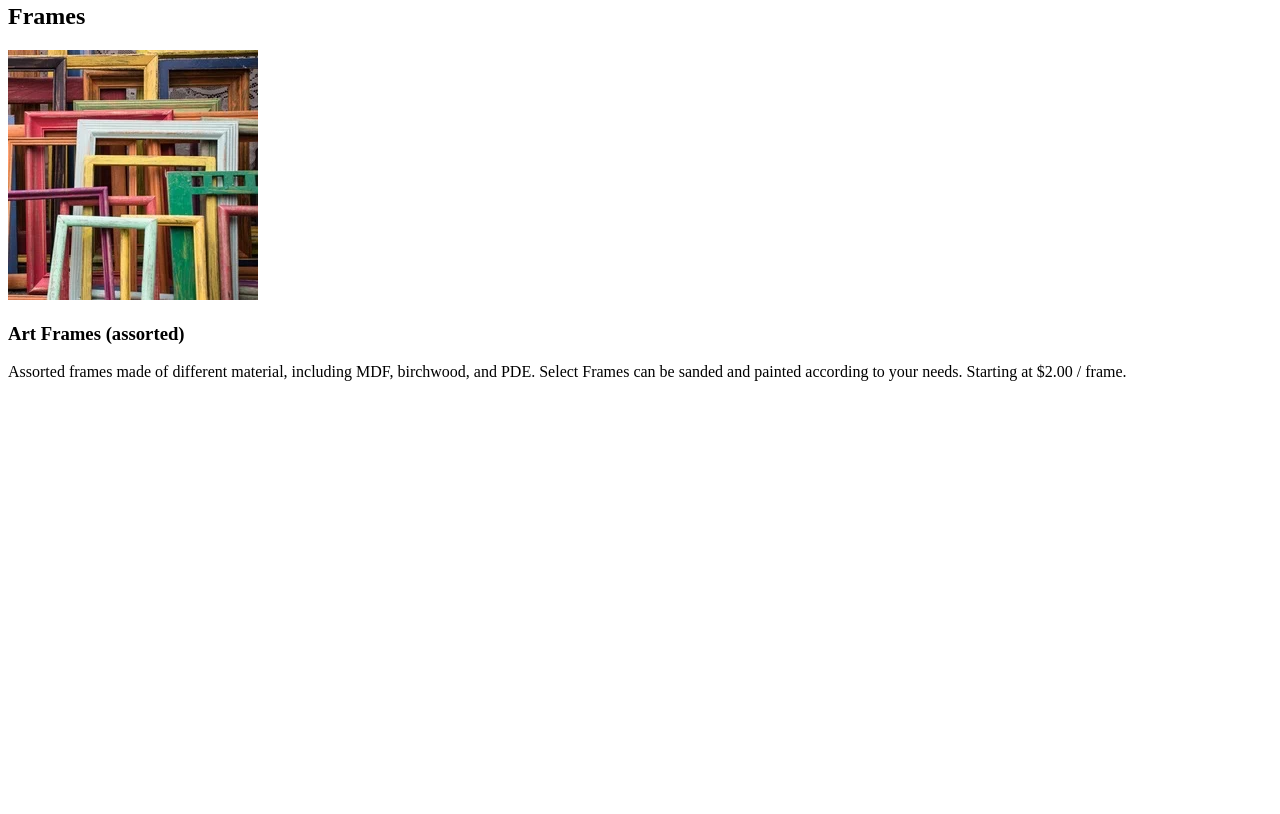
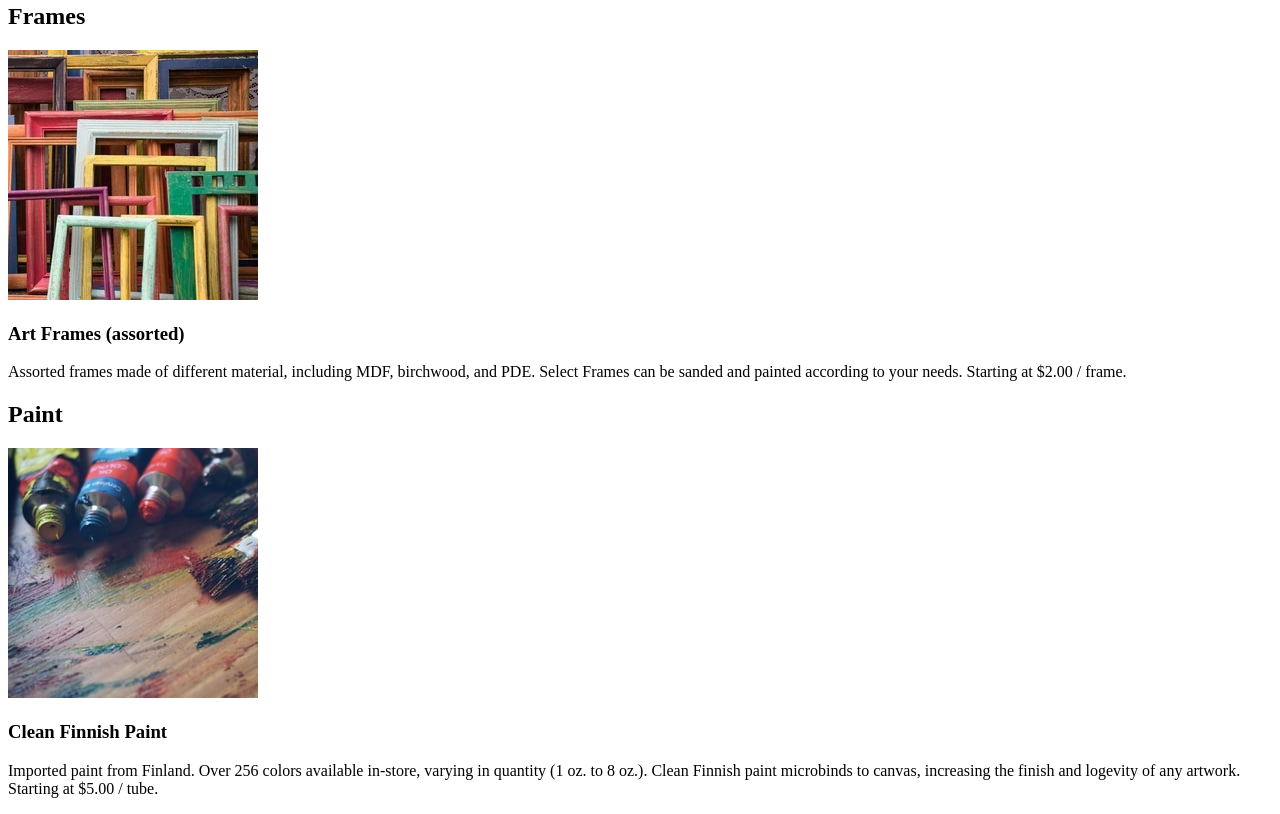
Before and after one commit to k-ballard/Arts-And-Crafts, a plain HTML site: page index.html in a window 1280 px wide. Shown: the part 787-1601 px from the top of the page. Before the commit the page ends 1184 px from the top, so only its background shows below. Drawn offline with Linux system fonts and the light colour scheme; files whose address does not match are found by name.

Commit message:
Added section id='paint' with two headings and an image.

```diff
--- a/index.html
+++ b/index.html
@@ -22,5 +22,11 @@
         <h3>Art Frames (assorted)</h3>
         <p>Assorted frames made of different material, including MDF, birchwood, and PDE. Select Frames can be sanded and painted according to your needs. Starting at $2.00 / frame.</p>
     </section>
+    <section id="paint">
+        <h2>Paint</h2>
+        <img src="C:\Users\Kevin\Projects\Codecademy\Arts-And-Crafts\finnish.jpeg" />
+        <h3>Clean Finnish Paint</h3>
+        <p>Imported paint from Finland. Over 256 colors available in-store, varying in quantity (1 oz. to 8 oz.). Clean Finnish paint microbinds to canvas, increasing the finish and logevity of any artwork. Starting at $5.00 / tube.</p>
+    </section>
 </body>
 </html>
```
